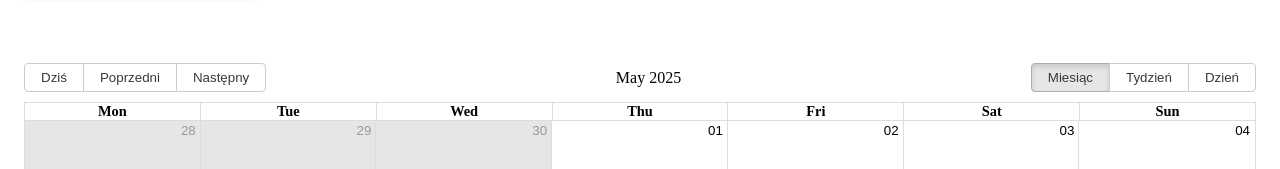
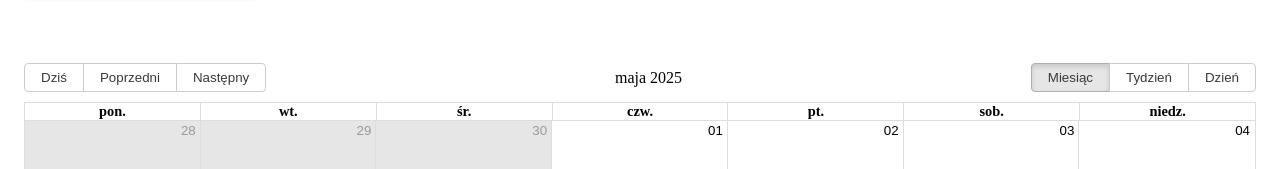
Before and after one commit to mplazax/software-engineering-agh, a React (Create React App) app in the folder frontend/: page /requests in a window 1280 px wide. Shown: the part 565-734 px from the top of the page. Built offline with nearby package versions, Linux system fonts and the light colour scheme; no server answers.

Commit message:
kalendarz teraz po polsku

```diff
--- a/frontend/src/pages/ChangeRequestsPage.js
+++ b/frontend/src/pages/ChangeRequestsPage.js
@@ -131,6 +131,7 @@ const ChangeRequestsPage = () => {
         </Button>
         <Calendar
           localizer={localizer}
+          culture="pl" // <-- dodaj to!
           events={events}
           startAccessor="start"
           endAccessor="end"
@@ -138,8 +139,8 @@ const ChangeRequestsPage = () => {
           views={[Views.MONTH, Views.WEEK, Views.DAY]}
           onView={(newView) => setView(newView)}
           view={view}
-          date={date} // Ustaw aktualną datę
-          onNavigate={handleNavigate} // Obsłuż nawigację
+          date={date}
+          onNavigate={handleNavigate}
           messages={{
             date: "Data",
             time: "Czas",
```
